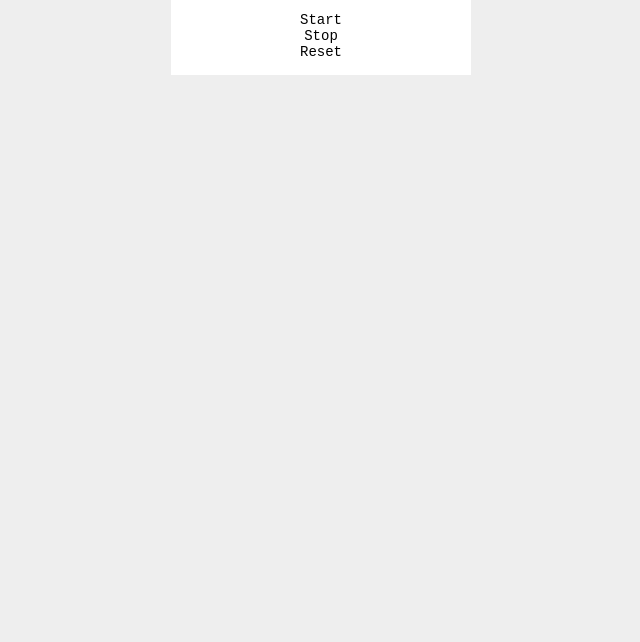
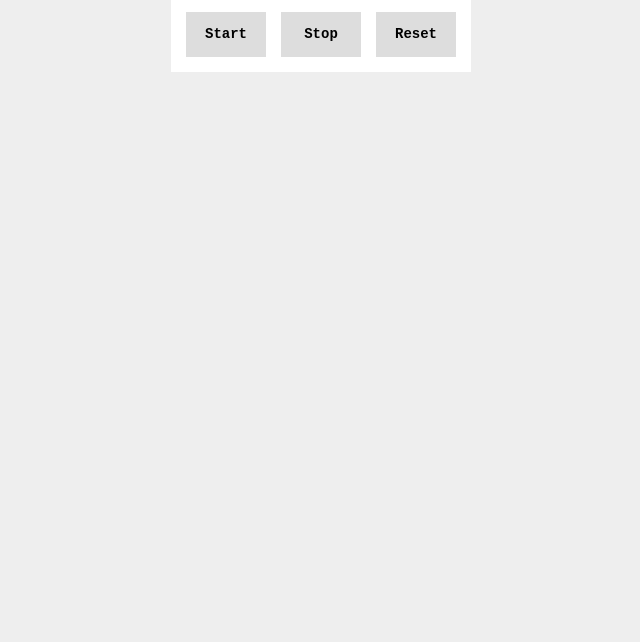
Before and after one commit to kenta-matsuzaki/js_lesson4_stopwatch, a plain HTML site: page index.html in a window 1280 px wide. Shown: the part 158-800 px from the top of the page, without its empty margins (319-959 px from the left). Drawn offline with Linux system fonts and the light colour scheme.

Commit message:
Summary(required)

```diff
--- a/css/styles.css
+++ b/css/styles.css
@@ -19,3 +19,18 @@ body {
   font-size: 40px;
   margin-bottom: 15px;
 }
+
+.btn {
+  width: 80px;
+  height: 45px;
+  line-height: 45px;
+  background: #ddd;
+  font-weight: bold;
+  cursor: pointer;
+  user-select: none;
+}
+
+.controls {
+  display: flex;
+  justify-content: space-between;
+}
--- a/index.html
+++ b/index.html
@@ -8,9 +8,11 @@
 <body>
   <div class="container">
     <div id="timer">00:00.000</div>
-    <div class="btn" id="start">Start</div>
-    <div class="btn" id="stop">Stop</div>
-    <div class="btn" id="reset">Reset</div>
+    <div class="controls">
+      <div class="btn" id="start">Start</div>
+      <div class="btn" id="stop">Stop</div>
+      <div class="btn" id="reset">Reset</div>
+    </div>
   </div>
   <script src="js/main.js"></script>
 
```
